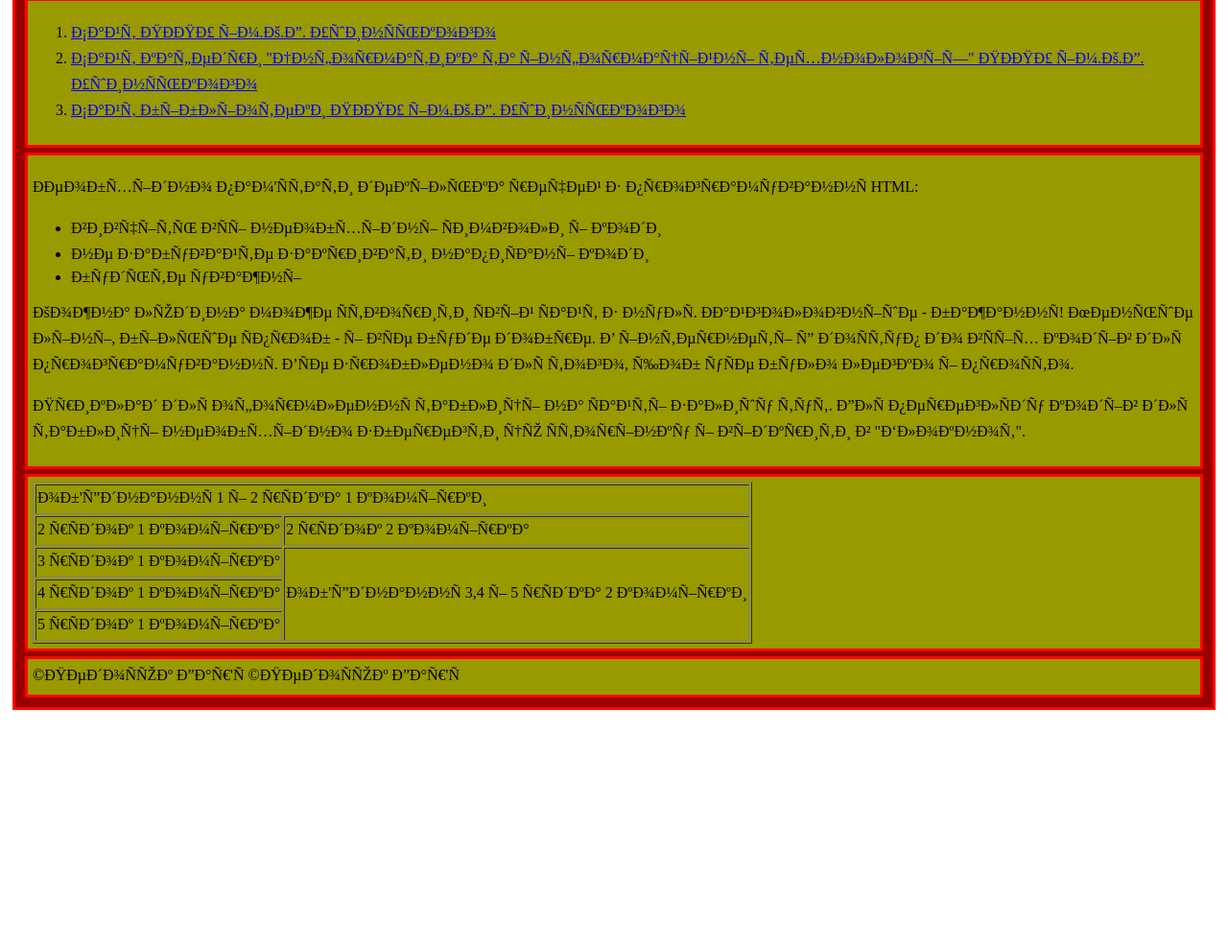
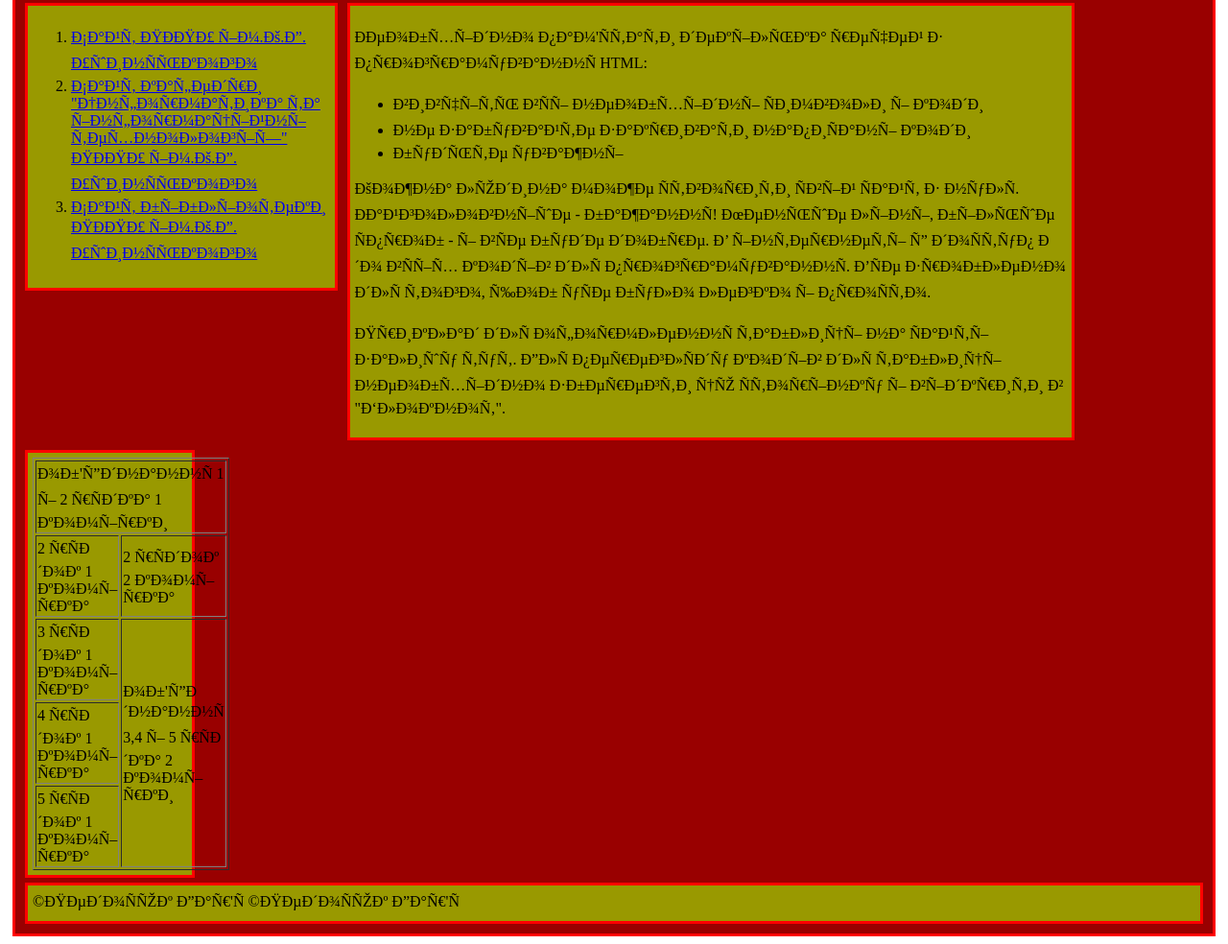
Before and after one commit to zhenya1104/semestr2_, a plain HTML site: page dari2lab.html in a window 1280 px wide. Shown: the part 403-1387 px from the top of the page at 96% size. Before the commit the page ends 1151 px from the top, so only its background shows below. Drawn offline with Linux system fonts and the light colour scheme.

Commit message:
Update style2.css

```diff
--- a/style2.css
+++ b/style2.css
@@ -4,7 +4,7 @@ div{border:solid 3px #f00;
   background-color: #00f;}
 #b1{background-color: #900;}
 #b2{background-color: #990;}
-#b3{background-color: #990;martin:5px;}
-#b4{background-color: #990;martin:5px;}
-#b5{background-color: #990;martin:5px;}
-#b6{background-color: #990;}
+#b3{background-color: #990;martin:5px;width:25%;float:left;}
+#b4{background-color: #990;martin:5px;width:60%;float:left;}
+#b5{background-color: #990;martin:5px;width:13%;float:left;}
+#b6{background-color: #990;clear:both;}
```
